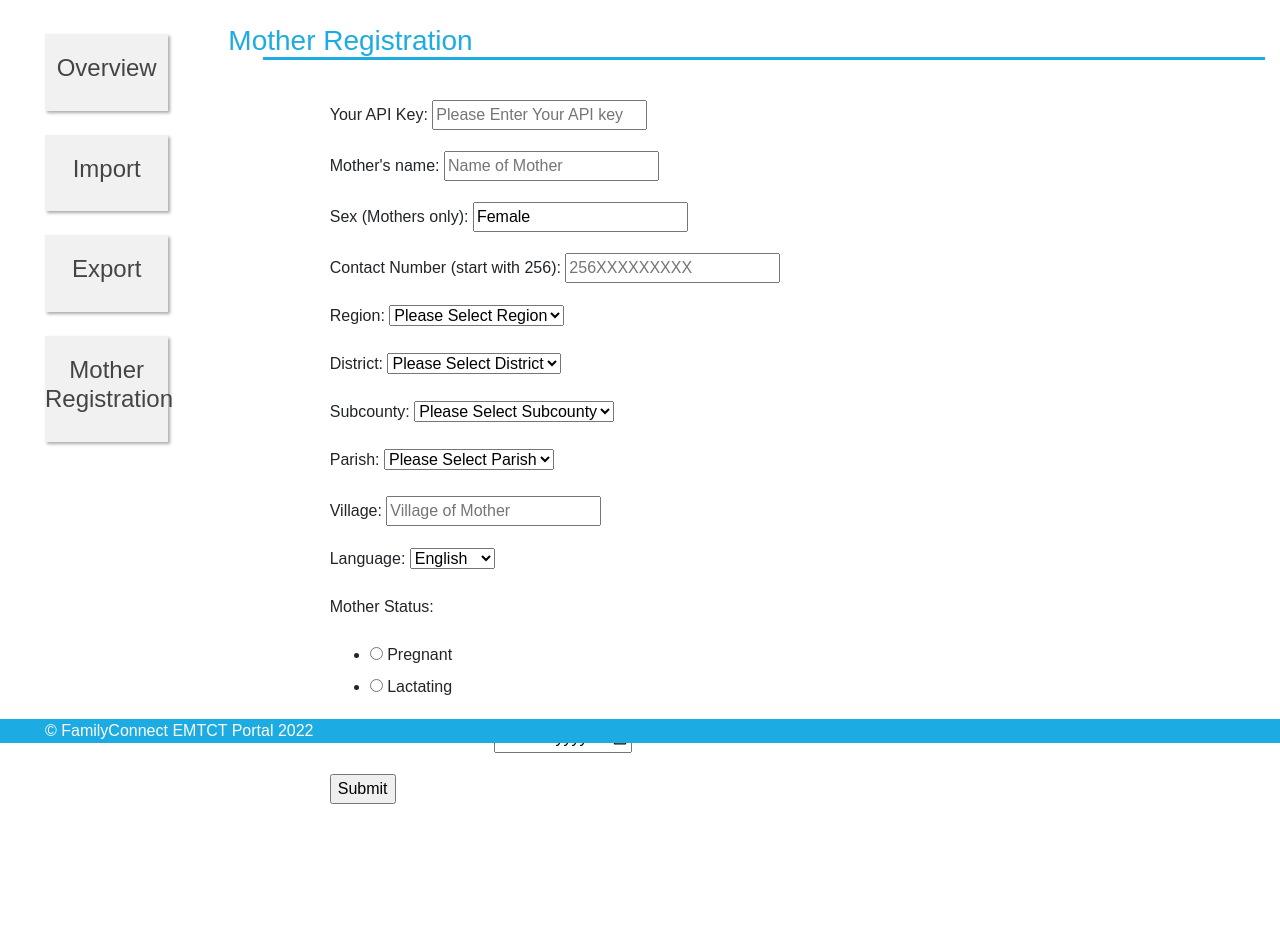
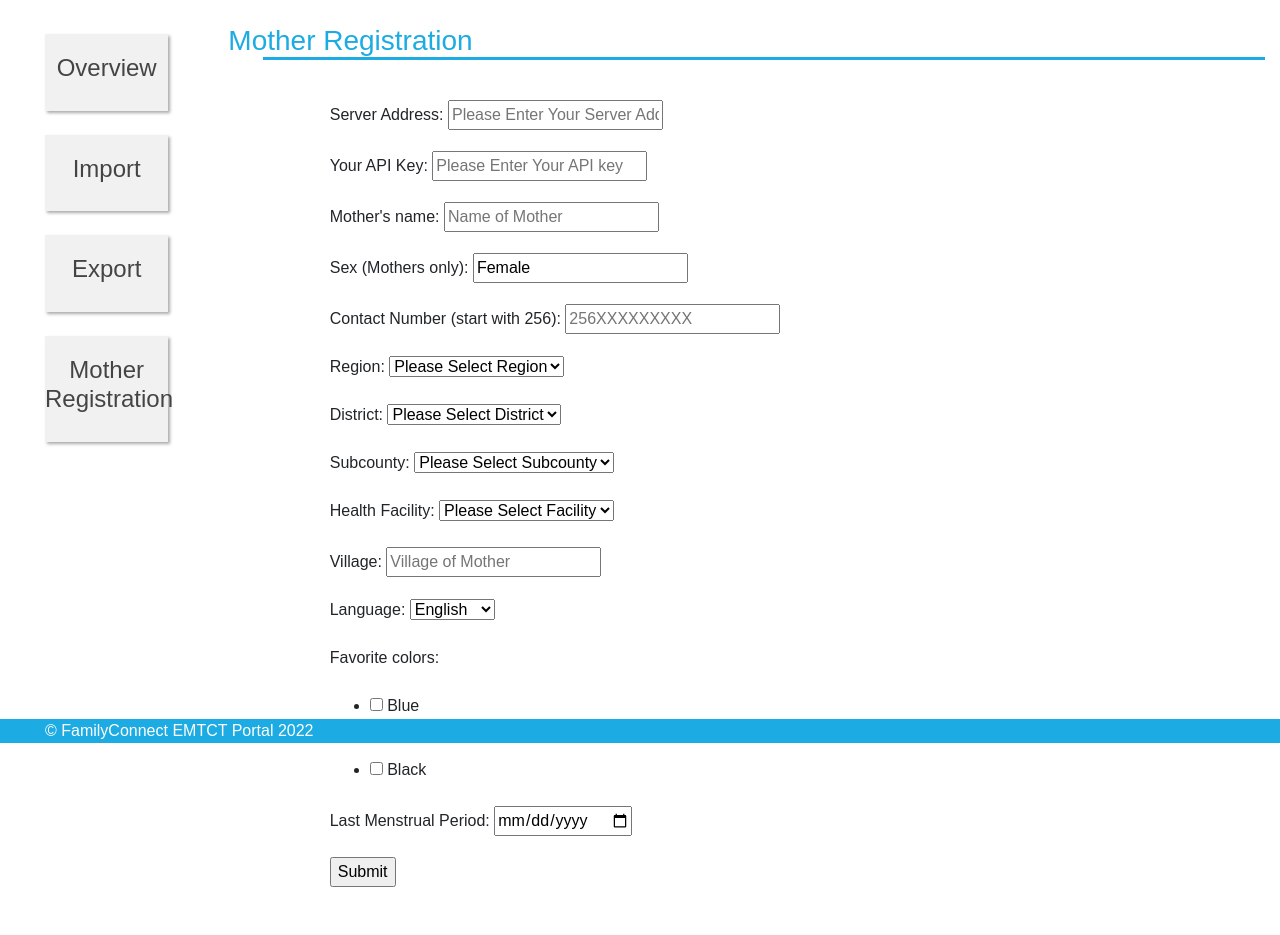
Before and after one commit to gcinnovate/emtct-portal, a Django app: page /mother_registration/ in a window 1280 px wide. Shown: the part 57-992 px from the top of the page. Before the commit the page ends 861 px from the top, so only its background shows below. Run offline with Django 3.2, Linux system fonts and the light colour scheme; parts of the project's set-up code (start-up, migrations or seed data) failed here and were passed over; some libraries are stand-ins or nearby versions.

Commit message:
adjust form field validation and add mother via api

```diff
--- a/emtct/forms.py
+++ b/emtct/forms.py
@@ -1,4 +1,6 @@
 from django import forms
+from django.forms import ChoiceField
+
 from emtct.models import *
 from crispy_forms.helper import FormHelper
 from crispy_forms.layout import Layout, Fieldset, ButtonHolder, Submit
@@ -66,6 +68,12 @@ LANGUAGE_CHOICES =(
 
 )
 
+FAVORITE_COLORS_CHOICES = [
+    ('blue', 'Blue'),
+    ('green', 'Green'),
+    ('black', 'Black'),
+]
+
 LACTATING_CHOICES=[('pregnant','Pregnant'),
          ('lactating','Lactating')]
 
@@ -73,23 +81,33 @@ LACTATING_CHOICES=[('pregnant','Pregnant'),
 # class DateInput(forms.DateInput):
 #     input_type = 'date'
 
+class ChoiceFieldNoValidation(ChoiceField): #custom ChoiceField and override to skip validation
+    def validate(self, value):
+        pass
 
 class MotherForm(forms.Form):
+    server_url = forms.CharField(label="Server Address",widget = forms.TextInput(attrs={'placeholder':'Please Enter Your Server Address'}))
     apikey = forms.CharField(label="Your API Key",widget = forms.TextInput(attrs={'placeholder':'Please Enter Your API key'}))
     name = forms.CharField(label="Mother's name",widget = forms.TextInput(attrs={'placeholder':'Name of Mother'}))
     sex = forms.CharField(label="Sex (Mothers only)", widget = forms.TextInput(attrs={'readonly':'readonly'}))
     # sex = forms.CharField(label="Sex", widget = forms.TextInput(attrs={'readonly':'readonly', 'disabled':'disabled'}))
     phonenumber = forms.CharField(label="Contact Number (start with 256)", widget = forms.TextInput(attrs={'placeholder':'256XXXXXXXXX'}))
     # region = forms.ModelChoiceField(queryset=FcappOrgunits.objects.filter(hierarchylevel = 2).values('name'))
-    region = forms.ChoiceField(choices= [('', 'Please Select Region')] + [(x['id'],x['name']) for x in FcappOrgunits.objects.filter(hierarchylevel = 2).values('id','name')])
+    region = forms.ChoiceField(required=False, choices= [('', 'Please Select Region')] + [(x['id'],x['name']) for x in FcappOrgunits.objects.filter(hierarchylevel = 2).values('id','name')])
     # region = forms.ChoiceField(choices= [('', 'Please Select Region')])
-    district = forms.ChoiceField(choices= [('', 'Please Select District')])# + [(x['id'],x['name']) for x in FcappOrgunits.objects.filter(hierarchylevel = 2).values('id','name')])
-    subcounty = forms.ChoiceField(choices= [('', 'Please Select Subcounty')])# + [(x['id'],x['name']) for x in FcappOrgunits.objects.filter(hierarchylevel = 2).values('id','name')])
-    parish = forms.ChoiceField(choices= [('', 'Please Select Parish')])# + [(x['id'],x['name']) for x in FcappOrgunits.objects.filter(hierarchylevel = 2).values('id','name')])
+    district = ChoiceFieldNoValidation(choices= [('', 'Please Select District')])# + [(x['id'],x['name']) for x in FcappOrgunits.objects.filter(hierarchylevel = 2).values('id','name')])
+    subcounty = ChoiceFieldNoValidation(required=False, choices= [('', 'Please Select Subcounty')])# + [(x['id'],x['name']) for x in FcappOrgunits.objects.filter(hierarchylevel = 2).values('id','name')])
+    facility = ChoiceFieldNoValidation(label="Health Facility",required=False, choices= [('', 'Please Select Facility')])# + [(x['id'],x['name']) for x in FcappOrgunits.objects.filter(hierarchylevel = 2).values('id','name')])
     village = forms.CharField(widget = forms.TextInput(attrs={'placeholder':'Village of Mother'}))
     # region = forms.ChoiceField(choices= [(x['name'],x['name']) for x in FcappOrgunits.objects.filter(hierarchylevel = 2).values('name')])
     language = forms.ChoiceField(choices = LANGUAGE_CHOICES)
-    like = forms.ChoiceField(label="Mother Status", choices=LACTATING_CHOICES, widget=forms.RadioSelect)
+    # like = forms.ChoiceField(label="Mother Status", choices=LACTATING_CHOICES, widget=forms.RadioSelect)
+    favorite_colors = forms.MultipleChoiceField(
+        required=False,
+        widget=forms.CheckboxSelectMultiple,
+        choices=FAVORITE_COLORS_CHOICES,
+    )
+
     # forms.DateField(widget=DateInput)
     # lmp = forms.DateField(label="Last Menstrual Period", widget = forms.SelectDateWidget)
     # lmp = forms.DateField(label="Last Menstrual Period", widget = DateInput)
--- a/emtct/templates/emtct/mother_registration.html
+++ b/emtct/templates/emtct/mother_registration.html
@@ -78,7 +78,7 @@
 
                       $("#id_subcounty").change(function(){
                         let subcounty_id = $("#id_subcounty").val();
-                        let parishlist = $('#id_parish');
+                        let facilitylist = $('#id_facility');
                         // console.log(district_id);
                         // parishlist.empty();
                         // dropdown.append('<option selected="true" disabled>Please Select Region</option>');
@@ -89,7 +89,7 @@
                         $.getJSON(parishurl, function (data) {
                           $.each(data,function(){
                             $.each(this, function (key, entry) {
-                                parishlist.append($('<option></option>').attr('value', entry.id).text(entry.name));
+                                facilitylist.append($('<option></option>').attr('value', entry.id).text(entry.name));
                                 console.log(entry)
                             })
                           } );
@@ -101,6 +101,7 @@
 
 
                   });
+
                 });
               </script>
             </div>
--- a/emtct/views.py
+++ b/emtct/views.py
@@ -163,15 +163,45 @@ class MotherRegistration(FormView):
     def form_valid(self, form):
         dict1=form.cleaned_data
         apikey = dict1['apikey']
+        server_url = dict1['server_url']
+
+        district= FcappOrgunits.objects.filter(id = int(dict1['district'])).values('name').first()
+        subcounty = FcappOrgunits.objects.filter(id = int(dict1['subcounty'])).values('name').first()
+        facility= FcappOrgunits.objects.filter(id = int(dict1['facility'])).values('name').first()
+
+
 
         contact_params={
             'name': dict1['name'],
             'language': dict1['language'],
             'urns': ['tel:+' + dict1['phonenumber']],
             'groups': ['Active Receivers', 'Type = Child', 'Type = VHT', 'Type = Nurse', 'Type = ReproductiveAge', 'Type =      Midwife', 'Reproductive Age', 'Registered VHTs', 'Update Contact With Incorrect District', 'Incorrect District And Village', 'Update Reproductive Registrations'],
-            'fields': {'sex': dict1['sex'], 'lmp': str(dict1['lmp']), 'village': None,  'sub_county': None, 'district': None, 'parish': None}
+            'fields': {'sex': dict1['sex'], 'lmp': str(dict1['lmp']), 'village': dict1['village'],  'sub_county': subcounty['name'], 'district': district['name'], 'parish': None, 'health_facility': facility['name'] }
         }
-        print(dict1)
+        # print(dict1)
+        # print(contact_params)
+        print("========================== API Mother Registration ==============================")
+
+        destination_token = apikey
+        from temba_client.exceptions import TembaException, TembaConnectionError, TembaHttpError, TembaNoSuchObjectError, TembaBadRequestError
+        from requests.exceptions import HTTPError
+        from temba_client.v2 import TembaClient
+        destination_client = TembaClient(server_url, destination_token)
+        # import logging
+
+        # import sys
+        try:
+            i = destination_client.create_contact(name=contact_params['name'], language=contact_params['language'], urns=contact_params['urns'], fields=contact_params['fields'], groups=contact_params['groups'])
+            print(i.uuid," Sucesss........................................")
+            messages.success(request, 'Form submission successful')
+
+
+        except:
+
+
+            print("Error..............................................." )
+
+
         return HttpResponseRedirect(reverse_lazy('mother_registration'))
         # return  render(request, 'emtct/mother_registration.html', locals())
 
```
